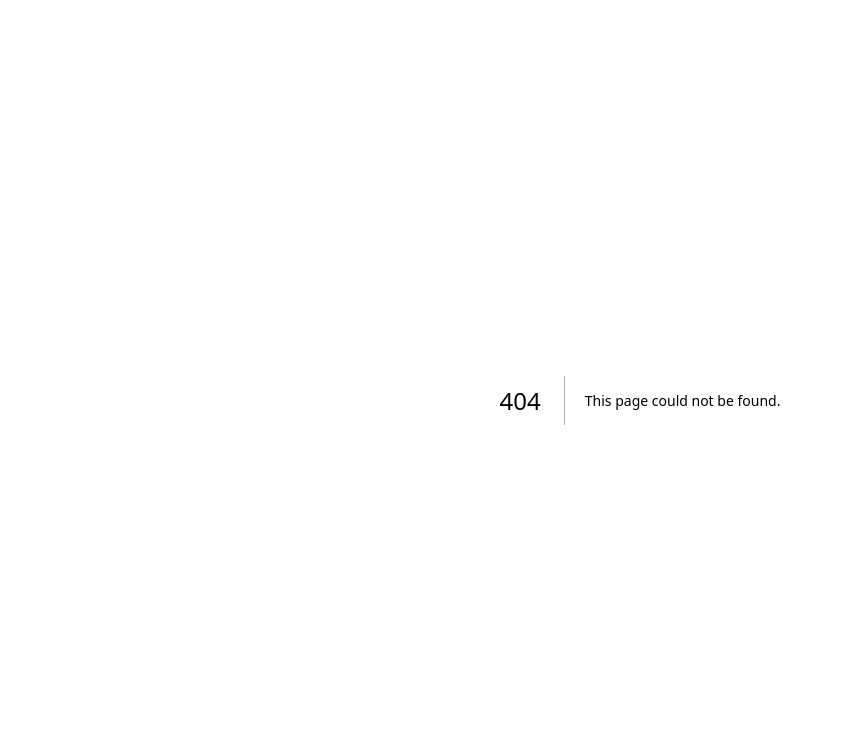
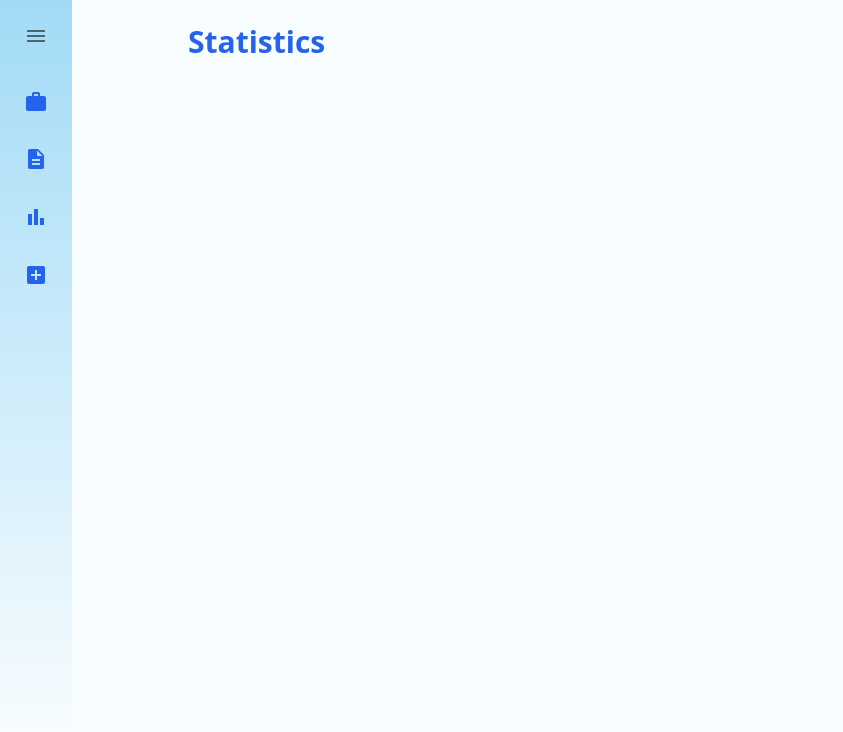
Before and after one commit to YosephSE/ATS, a Next.js app in the folder client/: page /statistics in a window 1280 px wide. Before the commit this address had no page. Shown: the top 732 px of the page, without its empty margins (0-843 px from the left). Built offline with nearby package versions, Linux system fonts and the light colour scheme.

Commit message:
Adding statistics page

```diff
--- /dev/null
+++ b/client/app/statistics/page.jsx
@@ -0,0 +1,18 @@
+import React from 'react'
+import Sidebar from '@/components/SideBar';
+
+const Statistics = () => {
+  return (
+    <div className='flex bg-[#F8FDFF]'>
+        <Sidebar />
+        <div className="w-[80%] mx-auto p-6 min-h-screen">
+          <h2 className="text-3xl font-bold text-blue-600 mb-6">Statistics</h2>
+          <div>
+
+          </div>
+        </div>
+    </div>
+  )
+}
+
+export default Statistics
```
